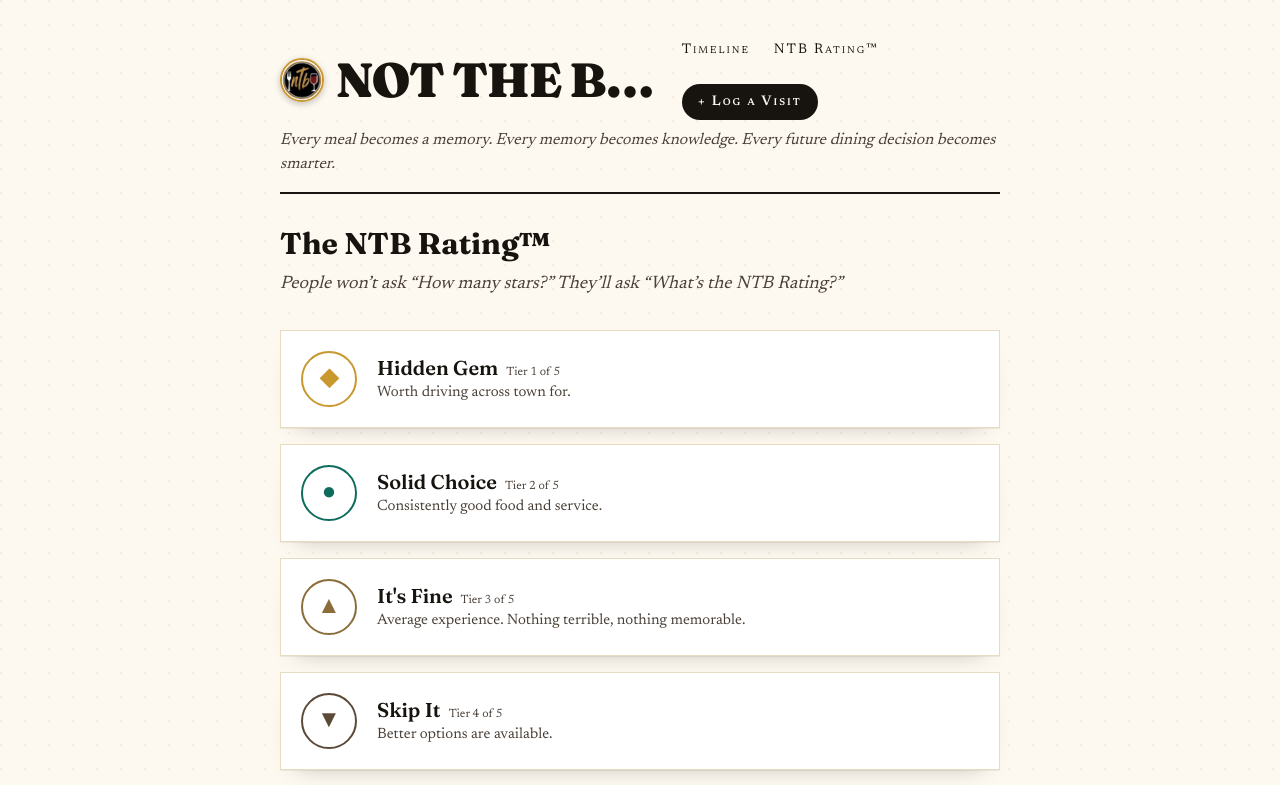
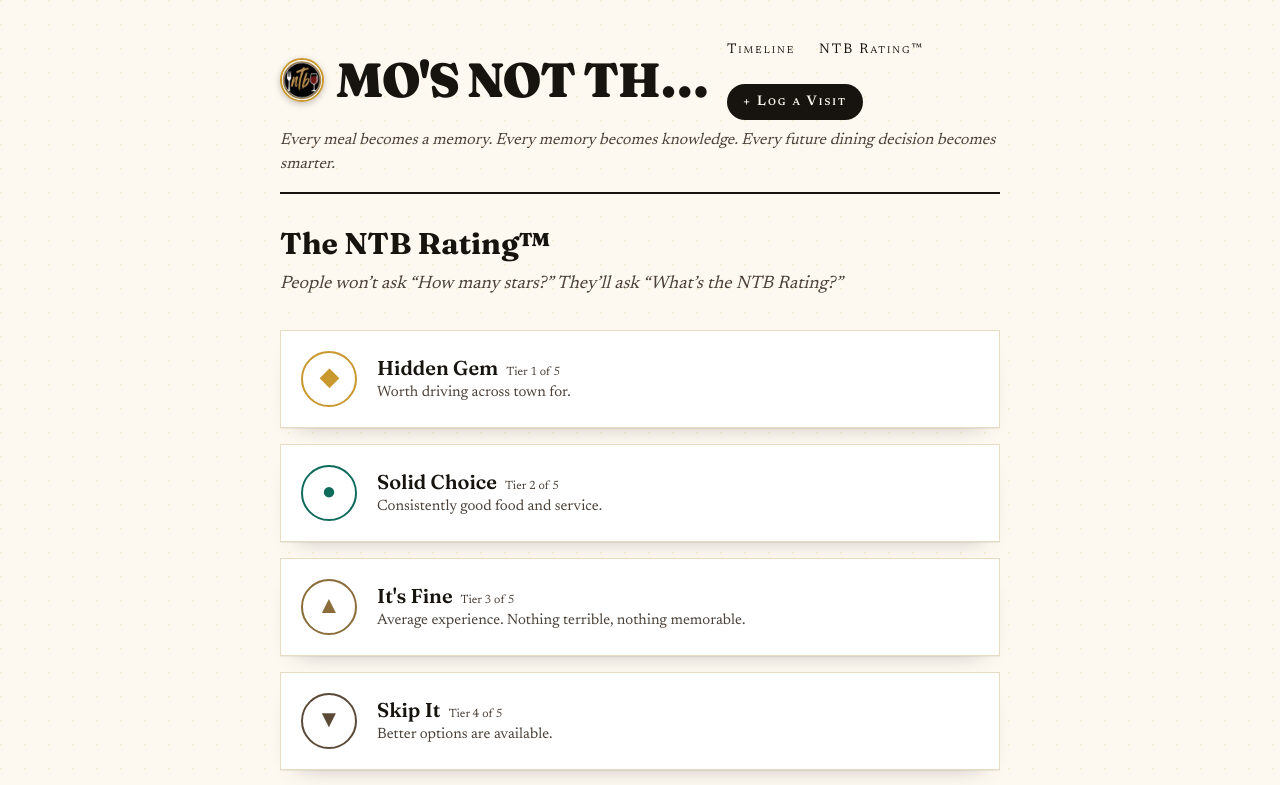
Before and after one commit to srm11671/not-the-best-app, a Next.js app: page /rating in a window 1280 px wide. Shown: the top 785 px of the page. Built offline with nearby package versions, Linux system fonts and the light colour scheme; no server answers.

Commit message:
Rename Title

```diff
--- a/app/layout.tsx
+++ b/app/layout.tsx
@@ -17,7 +17,7 @@ const body = Newsreader({
 })
 
 export const metadata: Metadata = {
-  title: "NOT THE BEST® — Personal Dining Memory",
+  title: "Mo's Not The Best® — Personal Dining Memory",
   description:
     "The world's leading Personal Dining Memory Platform. Every meal becomes a memory.",
 }
--- a/app/login/page.tsx
+++ b/app/login/page.tsx
@@ -15,7 +15,7 @@ export default function LoginPage({
       <div className="flex flex-col items-center gap-3 mb-8">
         <LogoMark size={48} />
         <h1 className="font-display text-2xl font-black tracking-tight">
-          NOT THE BEST<span className="align-super text-base">®</span>
+          MO&apos;S NOT THE BEST<span className="align-super text-base">®</span>
         </h1>
         <p className="text-sm text-center" style={{ color: "var(--ink-soft)" }}>
           Sign in to start (or continue) your own personal dining timeline.
--- a/components/masthead.tsx
+++ b/components/masthead.tsx
@@ -15,7 +15,7 @@ export async function Masthead() {
         <Link href="/" className="group flex items-center gap-3 min-w-0">
           <LogoMark size={44} />
           <h1 className="font-display text-2xl sm:text-3xl md:text-5xl font-black tracking-tight leading-none truncate">
-            NOT THE BEST<span className="align-super text-lg">®</span>
+            MO&apos;S NOT THE BEST<span className="align-super text-lg">®</span>
           </h1>
         </Link>
         <nav className="flex flex-wrap items-center gap-3 sm:gap-6 text-sm stamp">
```
